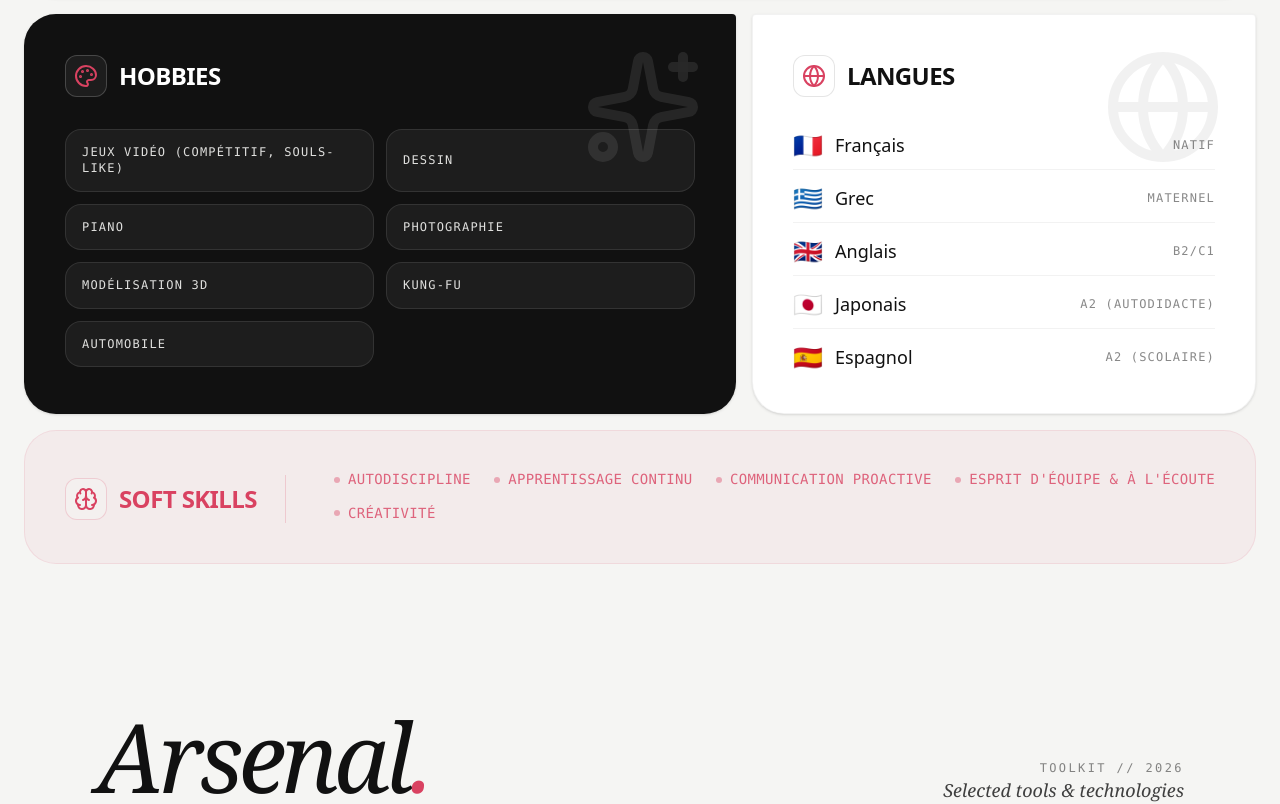
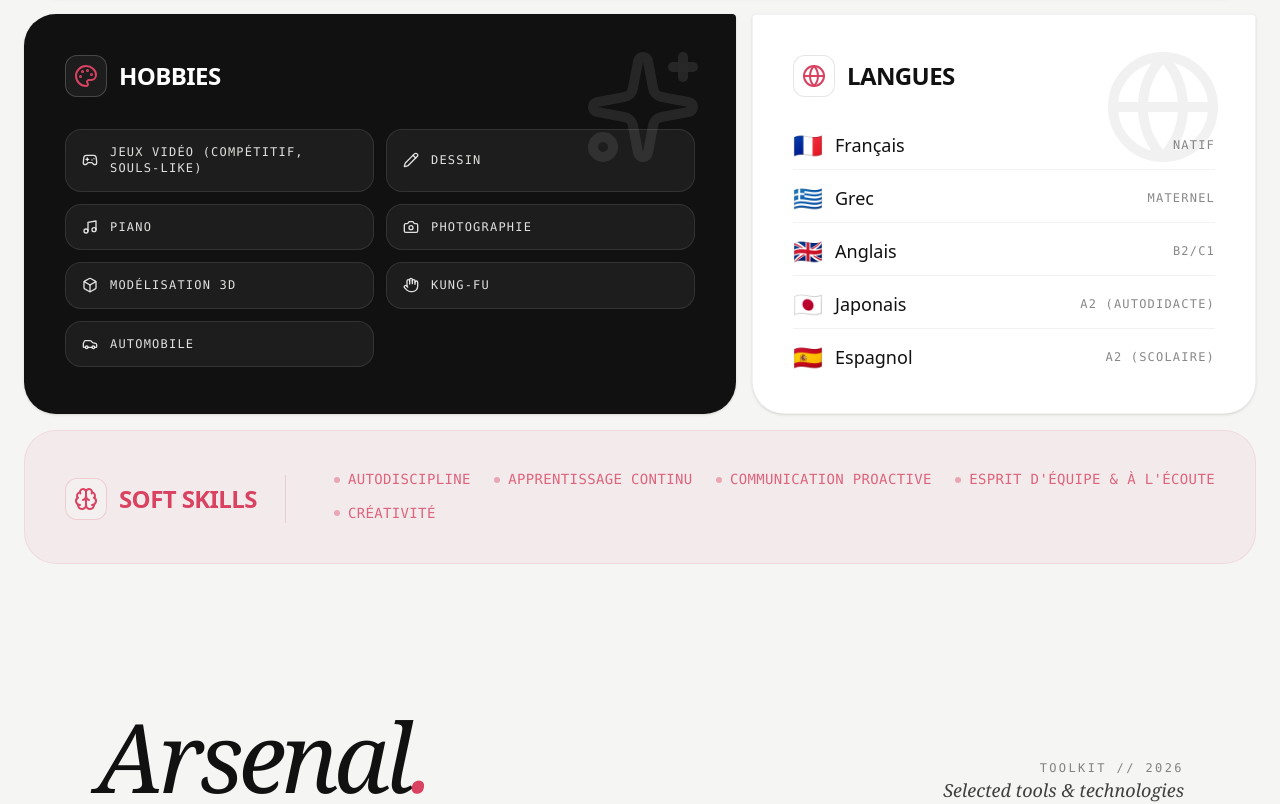
Before and after one commit to theodoredeboisseson/theodoredeboisseson.github.io, a Next.js app: page / in a window 1280 px wide. Shown: the part 1240-2044 px from the top of the page. Built offline with nearby package versions, Linux system fonts and the light colour scheme; a web font is replaced by a local one.

Commit message:
feat: AboutSection uses an icon map in bio for hobbies

```diff
--- a/app/components/sections/AboutSection.tsx
+++ b/app/components/sections/AboutSection.tsx
@@ -1,9 +1,34 @@
 'use client';
 
 import { motion } from 'framer-motion';
-import { Globe, Brain, Sparkles, Palette, Target } from 'lucide-react';
+import {
+    Globe,
+    Brain,
+    Sparkles,
+    Palette,
+    Target,
+    Gamepad2,
+    Pencil,
+    Music,
+    Camera,
+    Box,
+    Car,
+    Hand,
+    LucideIcon
+} from 'lucide-react';
 
 import { AboutSectionProps } from '@/app/types';
+
+const iconMap: Record<string, LucideIcon> = {
+    Gamepad2,
+    Pencil,
+    Music,
+    Camera,
+    Box,
+    Car,
+    Hand,
+    Sparkles
+};
 
 export default function AboutSection({ id, seeking, languages, softSkills, hobbies }: AboutSectionProps) {
     return (
@@ -63,11 +88,15 @@ export default function AboutSection({ id, seeking, languages, softSkills, hobbi
                         <h3 className="text-2xl font-bold font-sans uppercase tracking-tight text-white">Hobbies</h3>
                     </div>
                     <div className="grid grid-cols-1 sm:grid-cols-2 gap-3 relative z-10 w-full">
-                        {hobbies.map((hobby, i) => (
-                            <div key={i} className="px-4 py-3.5 rounded-2xl border border-background/10 bg-background/5 hover:bg-background/10 transition-colors flex items-center">
-                                <span className="font-mono text-xs uppercase tracking-widest leading-snug">{hobby}</span>
-                            </div>
-                        ))}
+                        {hobbies.map((hobby, i) => {
+                            const IconComponent = iconMap[hobby.icon] || Sparkles;
+                            return (
+                                <div key={i} className="px-4 py-3.5 rounded-2xl border border-background/10 bg-background/5 hover:bg-background/10 transition-colors flex items-center gap-3">
+                                    <IconComponent size={16} className="shrink-0" />
+                                    <span className="font-mono text-xs uppercase tracking-widest leading-snug">{hobby.name}</span>
+                                </div>
+                            );
+                        })}
                     </div>
                 </motion.div>
 
--- a/app/components/sections/ContactSection.tsx
+++ b/app/components/sections/ContactSection.tsx
@@ -115,7 +115,7 @@ export default function ContactSection({ id, contact, socials, cvUrl }: ContactP
                                 d="M 50, 50 m -37, 0 a 37,37 0 1,1 74,0 a 37,37 0 1,1 -74,0"
                                 fill="transparent"
                             />
-                            <text className="font-mono text-[9.5px] font-bold uppercase tracking-[0.2em] fill-current text-foreground/40">
+                            <text className="font-mono text-[9.5px] font-bold uppercase tracking-technical fill-current text-foreground/40">
                                 <textPath href="#curve">
                                     DOWNLOAD PDF • VIEW ONLINE •
                                 </textPath>
--- a/app/types/sections.ts
+++ b/app/types/sections.ts
@@ -71,7 +71,10 @@ export interface AboutSectionProps extends BaseSectionProps {
         flag: string;
     }[];
     softSkills: string[];
-    hobbies: string[];
+    hobbies: {
+        name: string;
+        icon: string;
+    }[];
 }
 
 export interface BackgroundSectionProps {
--- a/data/bio.json
+++ b/data/bio.json
@@ -2,7 +2,7 @@
     "hero": {
         "title": "THÉODORE",
         "subtitle": "ÉTUDIANT EN INFORMATIQUE",
-        "description": "Basé à Montpellier. Étudiant en 3ème année de BUT Informatique. Création de projets numériques sur mon temps libre.",
+        "description": "Venant de Montpellier. Étudiant en 3ème année de BUT Informatique. Création de projets numériques sur mon temps libre.",
         "availability": "Dispo dès sept. 2026"
     },
     "about": {
@@ -45,13 +45,13 @@
             "Créativité"
         ],
         "hobbies": [
-            "Jeux Vidéo (Compétitif, Souls-like)",
-            "Dessin",
-            "Piano",
-            "Photographie",
-            "Modélisation 3D",
-            "Kung-Fu",
-            "Automobile"
+            { "name": "Jeux Vidéo (Compétitif, Souls-like)", "icon": "Gamepad2" },
+            { "name": "Dessin", "icon": "Pencil" },
+            { "name": "Piano", "icon": "Music" },
+            { "name": "Photographie", "icon": "Camera" },
+            { "name": "Modélisation 3D", "icon": "Box" },
+            { "name": "Kung-Fu", "icon": "Hand" },
+            { "name": "Automobile", "icon": "Car" }
         ]
     },
     "experiences": [
```
